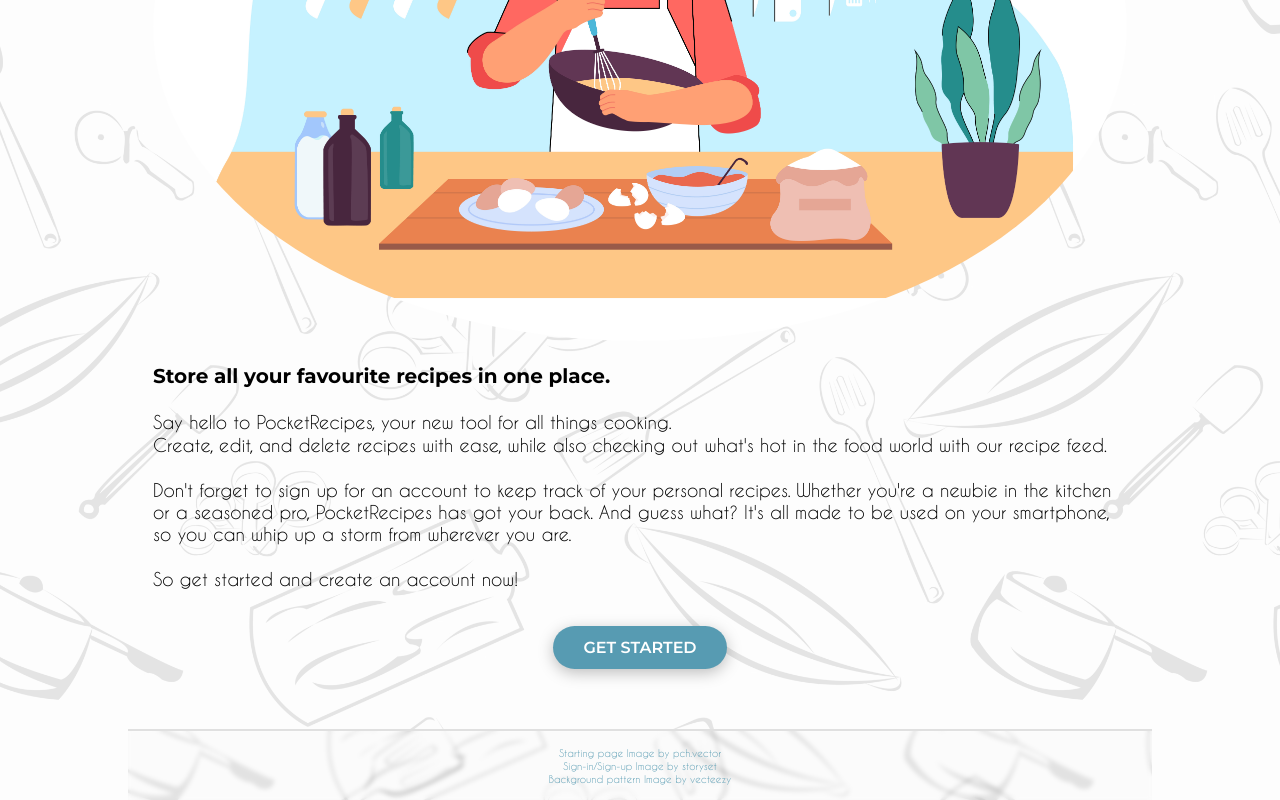
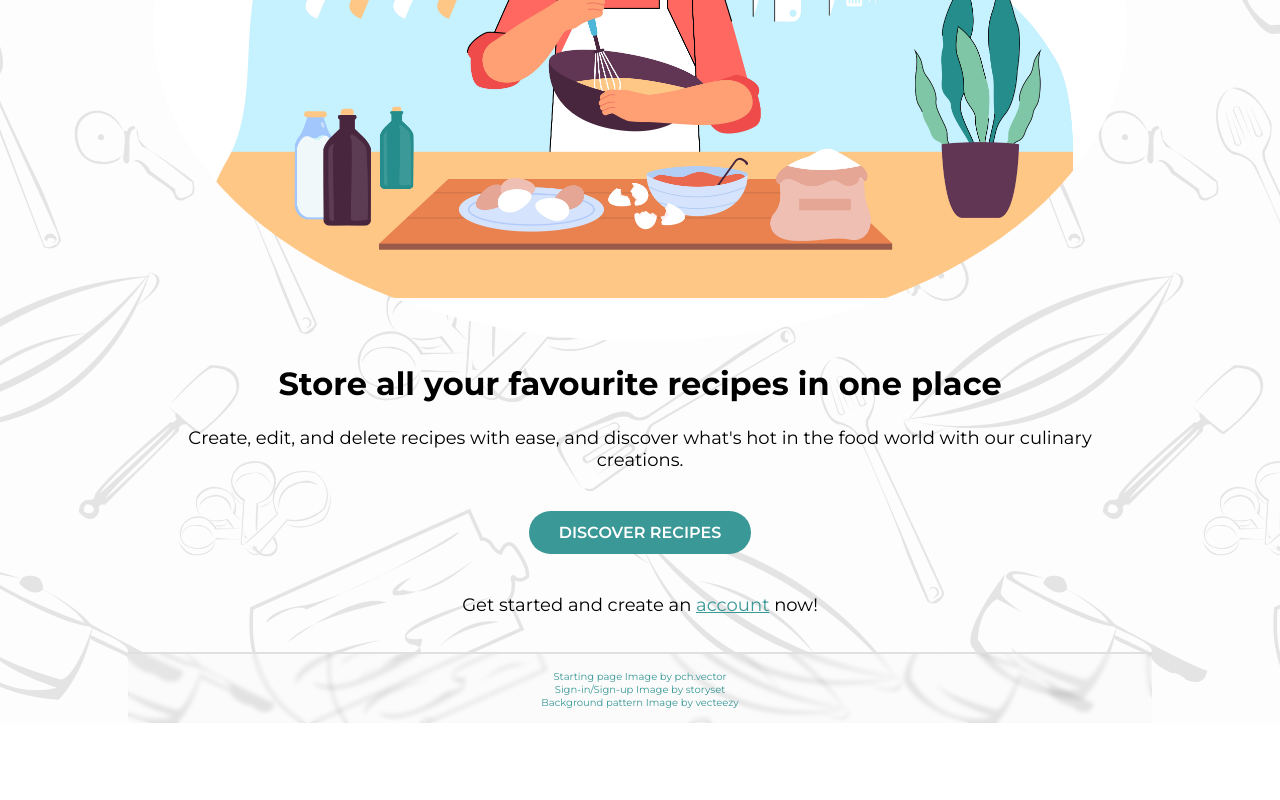
Before and after one commit to zhva/PocketRecipes, a React (Create React App) app: page / in a window 1280 px wide. Shown: the part 417-1217 px from the top of the page. After the commit the page ends 1140 px from the top, so only its background shows below. Built offline with nearby package versions, Linux system fonts and the light colour scheme; no server answers; the HTML template or start-up script is replaced by a standard one.

Commit message:
styling with mel

```diff
--- a/src/components/application/HomeFeed.jsx
+++ b/src/components/application/HomeFeed.jsx
@@ -20,10 +20,9 @@ export const HomeFeed = () => {
   return (
     <div className='home-container'>
       <div className='recipes-container'>
-      <h1>Homefeed</h1>
+      <h1>Discover <br></br>Culinary Creations</h1>
         <p>
-          Discover Culinary Creations: A community feed of shared recipes at your fingertips!
-          <br></br>
+          A community feed of shared recipes at your fingertips!
           Check them out now!
         </p>
       <div className='recipe-feed'>
@@ -31,10 +30,10 @@ export const HomeFeed = () => {
         {!loading && recipes && Object.entries(recipes ?? {}).slice(0, 1).map(([key, recipe]) => {
           return (
             <div key = {key} onClick = {() => navigate(`/feed/${key}`)} className='main-recipe'>
-                <h2>{recipe.values.name}</h2>
                 <div className='main-recipe-img'>
                   <img src={recipe.imageLink && recipe.imageLink} alt={recipe.imageLink}></img>
                 </div>
+                <h2>{recipe.values.name}</h2>
                 <p>{recipe.values.description}</p>
             </div>)})}
             <div className='other-recipes'>
--- a/src/components/application/StartingPage.jsx
+++ b/src/components/application/StartingPage.jsx
@@ -15,30 +15,23 @@ export const StartingPage = () => {
                 <img src={imgSrc}></img>
               </div>
             </div>
-            <SubHeadline>Store all your favourite recipes in one place.</SubHeadline>
+            <SubHeadline>Store all your favourite recipes in one place</SubHeadline>
             <InfoText>
-            Say hello to PocketRecipes, your new tool
-            for all things cooking.
-            <br></br>
-            {`Create, edit, and
-            delete recipes with ease, while also checking
-            out what's hot in the food world with our
-            recipe feed.`}
-            <br></br>
-            <br></br>
-            {`Don't forget to sign up for an
-            account to keep track of your personal recipes.
-            Whether you're a newbie in the kitchen or a seasoned
-            pro, PocketRecipes has got your back. And guess
-            what? It's all made to be used on your smartphone,
-            so you can whip up a storm from wherever you are.`}
-            <br></br>
-            <br></br>
-            So get started and create an account now!
+              {` Create, edit, and
+              delete recipes with ease, and discover
+              what's hot in the food world with our
+              culinary creations.`}
+              <div className='buttons-container'>
+                <Button type='button' variant='primary' onClick={() => navigate('/feed')}>Discover Recipes</Button>
+              </div>
+              {/* {`Don't forget to sign up for an
+              account to keep track of your personal recipes.
+              Whether you're a newbie in the kitchen or a seasoned
+              pro, PocketRecipes has got your back. And guess
+              what? It's all made to be used on your smartphone,
+              so you can whip up a storm from wherever you are.`} */}
+              Get started and create an <a href='/signup'>account</a> now!
             </InfoText>
-            <div className='buttons-container'>
-              <Button type='button' variant='primary' onClick={() => navigate('/feed')}>Get Started</Button>
-            </div>
             </div>
         </div>
   )
--- a/src/components/generic/NavigationBar.jsx
+++ b/src/components/generic/NavigationBar.jsx
@@ -48,7 +48,7 @@ export const NavBar = ({startingPageRoute, myRecipesRoute, feedRoute, newRecipeR
       <ul className={isOpen ? "transition" : ""}  aria-label="menu">
         <li><button onClick={() => {closeMenu(); navigate(startingPageRoute)}}>Home</button></li>
         <li><button onClick={() => {closeMenu(); navigate(myRecipesRoute)}}>My Recipes</button></li>
-        <li><button onClick={() => {closeMenu(); navigate(feedRoute)}}>Feed</button></li>
+        <li><button onClick={() => {closeMenu(); navigate(feedRoute)}}>Discover Recipes</button></li>
         <li><button onClick={() => {closeMenu(); navigate(newRecipeRoute)}}>Create Recipe</button></li>
         <hr className='burger'></hr>
         {user ?
--- a/src/scss/Button.scss
+++ b/src/scss/Button.scss
@@ -1,7 +1,7 @@
 .custom-button {
   background-color: $primary;
   border-radius: $controls-border-radius;
-  box-shadow: $button-shadow;
+  // box-shadow: $button-shadow;
   color: $on-primary;
   cursor: pointer;
   display: inline-block;
--- a/src/scss/HomeFeed.scss
+++ b/src/scss/HomeFeed.scss
@@ -22,10 +22,13 @@
         }
         h1{
             padding-left: 0;
+            font-size: 32px;
+            text-align: center;
+            line-height: 110%;
         }
         >p{
-            text-align: left;
-            padding-bottom: calc($main-padding * 2);
+            text-align: center;
+            padding: 0 20px calc($main-padding * 2);
         }
         .recipes-list-container {
             display: flex;
@@ -76,66 +79,76 @@
         width: 100%;
         height: auto;
         gap: $img-spacer;
-        padding: $main-padding $main-padding $page-start-padding;
+        padding: 10px 10px $page-start-padding;
         margin-bottom: $main-padding;
         backdrop-filter: blur(2px);
-        border-radius: $cards-border-radius;
-        border-top: 2px solid white;
-        border-right: 2px solid white;
-        border-bottom: 2px solid rgb(225, 225, 225);
-        border-left: 2px solid rgb(225, 225, 225);
+        border-radius: 0.6rem;
+        border-bottom-left-radius: 0.6rem;
+        border-bottom-right-radius: 0.6rem;
+        // border-top: 2px solid white;
+        // border-right: 2px solid white;
+        // border-bottom: 2px solid rgb(225, 225, 225);
+        // border-left: 2px solid rgb(225, 225, 225);
         box-shadow: $button-shadow;
         h2{
-            padding-bottom: calc($img-spacer * 3);
+            padding: 15px 0;
             margin-bottom: 0;
             font-size: $main-recipe-fontsize;
             text-align: left;
-
+            padding-left: 10px;
+            padding-right: 10px;
         }
         img{
             width: 100%;
             max-height: 200px;
             object-fit: cover;
-            border-radius: $cards-border-radius;
+            border-radius: 0.6rem;
         }
         p{
             padding-top: calc($main-recipe-padding / 2);
             text-align: left;
+            padding-left: 10px;
+            padding-right: 10px;
+            font-family: 'Montserrat', sans-serif;
+            line-height: 1.3rem;
         }
     }
     .other-recipes{
         display: flex;
         flex-wrap: wrap;
         width: 100%;
-        gap: $recipe-gallery-padding;
+        gap: 15px;
         .small-recipe{
-            width: calc(50% - 13px - 9%);
-            max-height: 100px;
-            padding: 4% 4% 10%;
+            width: calc(50% - 4px - 20px);
+            max-height: 120px;
+            padding: 2% 2% 10%;
             backdrop-filter: blur(2px);
             border-radius: $cards-border-radius;
-            border-top: 2px solid white;
-            border-right: 2px solid white;
-            border-bottom: 2px solid rgb(225, 225, 225);
-            border-left: 2px solid rgb(225, 225, 225);
+            border-bottom-left-radius: 0.6rem;
+            border-bottom-right-radius: 0.6rem;
+            // border-top: 2px solid white;
+            // border-right: 2px solid white;
+            // border-bottom: 2px solid rgb(225, 225, 225);
+            // border-left: 2px solid rgb(225, 225, 225);
             box-shadow: $button-shadow;
             .img-container{
                 width: 100%;
-                height: 100%;
+                height: 90%;
                 img{
                     object-fit: cover;
                     width: 100%;
                     height: 100%;
-                    border-radius: $cards-border-radius;
+                    border-radius: 0.6rem;
                 }
             }
             h2{
-                padding-top: $img-spacer;
+                padding-top: 18px;
+                padding-bottom: 20px;
                 white-space: nowrap;
                 overflow: hidden;
                 text-overflow: ellipsis;
                 width: 100%;
-                font-size: 16px;
+                font-size: 14px;
                 text-align: left;
             }
         }
@@ -201,7 +214,7 @@
                     object-fit: cover;
                     height: 100%;
                     width: 100%;
-                    border-radius: $cards-border-radius;
+                    border-radius: 0.6rem;
                 }
             }
             .recipe-text{
--- a/src/scss/StartingPage.scss
+++ b/src/scss/StartingPage.scss
@@ -4,29 +4,40 @@
     }
     h1, h2 {
         color: $text-color;
-        text-align: left;
+        text-align: center;
+        font-size: 32px;
+        line-height: 110%;
     }
-    min-height: calc(100% - $navbar-height);
     height: auto;
+    min-height: calc(100vh - $navbar-height-plus-padding - $footer-height - $page-start-padding);
     width: 100%;
     display: flex;
     flex-direction: column;
     align-items: center;
     justify-content: flex-start;
     padding-top: $page-start-padding;
-    padding-bottom: $page-start-padding;
     @include app-backgroung-image();
     .buttons-container {
         display: flex;
         flex-direction: column;
         align-items: center;
+
+        padding-top: 40px;
+        padding-bottom: 40px;
+        button{
+            margin-bottom: 0;
+        }
     }
     p{
         line-height: 1.4rem;
         font-family: $starting-page-text-font;
         color: $text-color;
-        text-align: left;
+        text-align: center;
         font-size: $starting-page-text-font-size;
+        a{
+            font-size: inherit;
+            text-decoration: underline;
+        }
     }
 }
 
--- a/src/scss/global.scss
+++ b/src/scss/global.scss
@@ -24,6 +24,7 @@ p {
     font-family: $text-font-family;
     font-size: $text-font-size;
     color: $text-color;
+    line-height: 1.3rem;
 }
 
 li{
--- a/src/scss/variables.scss
+++ b/src/scss/variables.scss
@@ -9,29 +9,29 @@ $h2-font-size: 20px;
 $button-font-family: 'Montserrat SemiBold', sans-serif;
 $button-font-size: 16px;
 
-$input-font-family: 'Caviar Dreams', sans-serif;
+$input-font-family: 'Montserrat', sans-serif;
 $input-font-size: 18px;
 
-$recipe-card-heading-font-family: 'Caviar Dreams Bold', sans-serif;
+$recipe-card-heading-font-family: 'Montserrat Bold', sans-serif;
 $recipe-card-heading-font-size: 18px;
 
-$label-font-family: 'Caviar Dreams Bold', sans-serif;
+$label-font-family: 'Montserrat Bold', sans-serif;
 $label-font-size: 14px;
 
-$link-font-family: 'Caviar Dreams', sans-serif;
+$link-font-family: 'Montserrat', sans-serif;
 $link-font-size: 14px;
 
-$text-font-family: 'Caviar Dreams', sans-serif;
+$text-font-family: 'Montserrat', sans-serif;
 $text-font-size: 16px;
 
-$list-numbers-font-family: 'Caviar Dreams Bold', sans-serif;
+$list-numbers-font-family: 'Montserrat Bold', sans-serif;
 $list-numbers-font-size: 16px;
 
-$starting-page-text-font: 'Caviar Dreams', sans-serif;
+$starting-page-text-font: 'Montserrat', sans-serif;
 $starting-page-text-font-size: 18px;
 
 
-$primary: hsl(195, 37, 52, 100%);
+$primary: #3a9897;
 $on-primary: hsl(0, 0, 100, 100%);
 $dark: hsl(38, 31, 83, 100%);
 $medium: hsl(44, 28, 90, 100%);
@@ -198,3 +198,4 @@ $top-right-border-glass: 2px solid white;
 
 
 $border-glass: 1px solid $light-grey;
+$footer-height: 71px;
```
